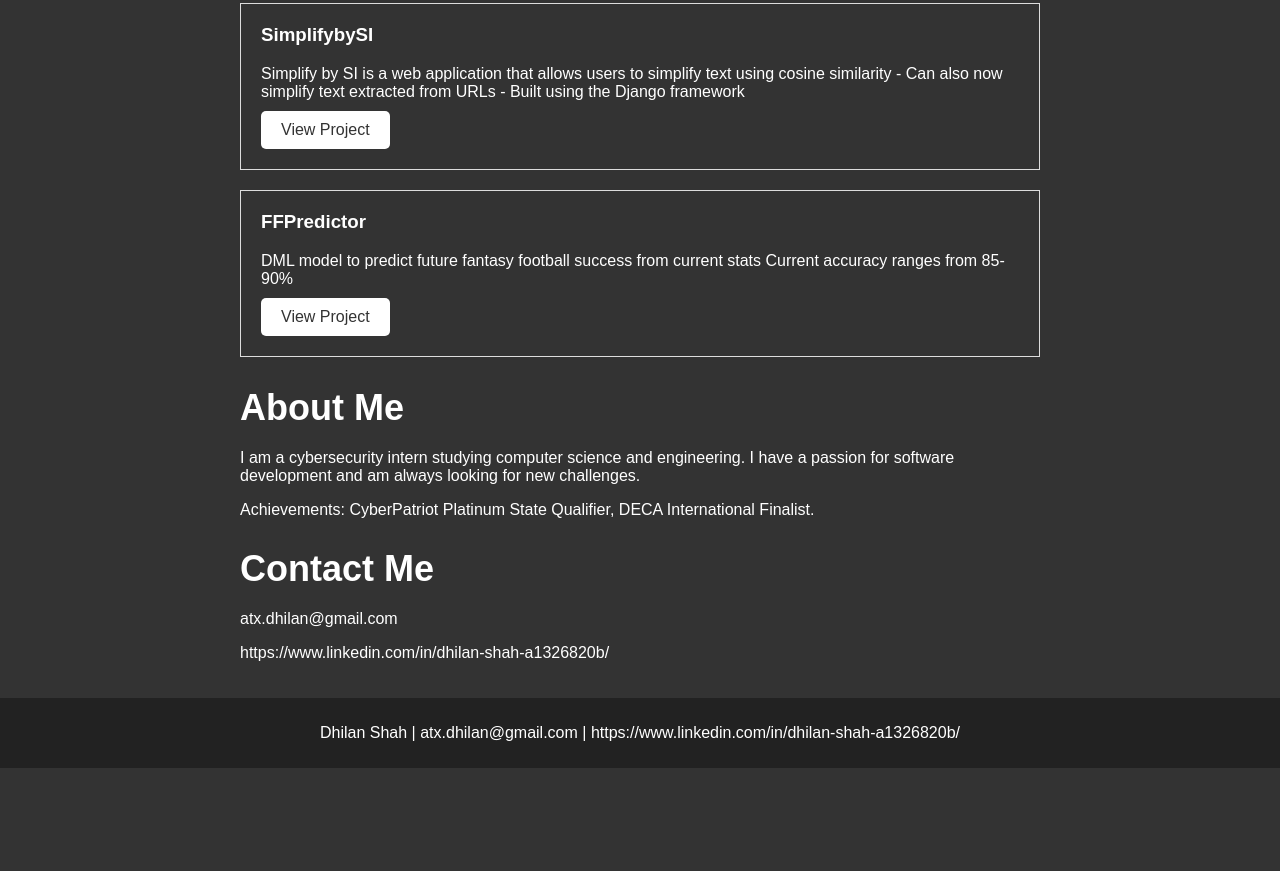
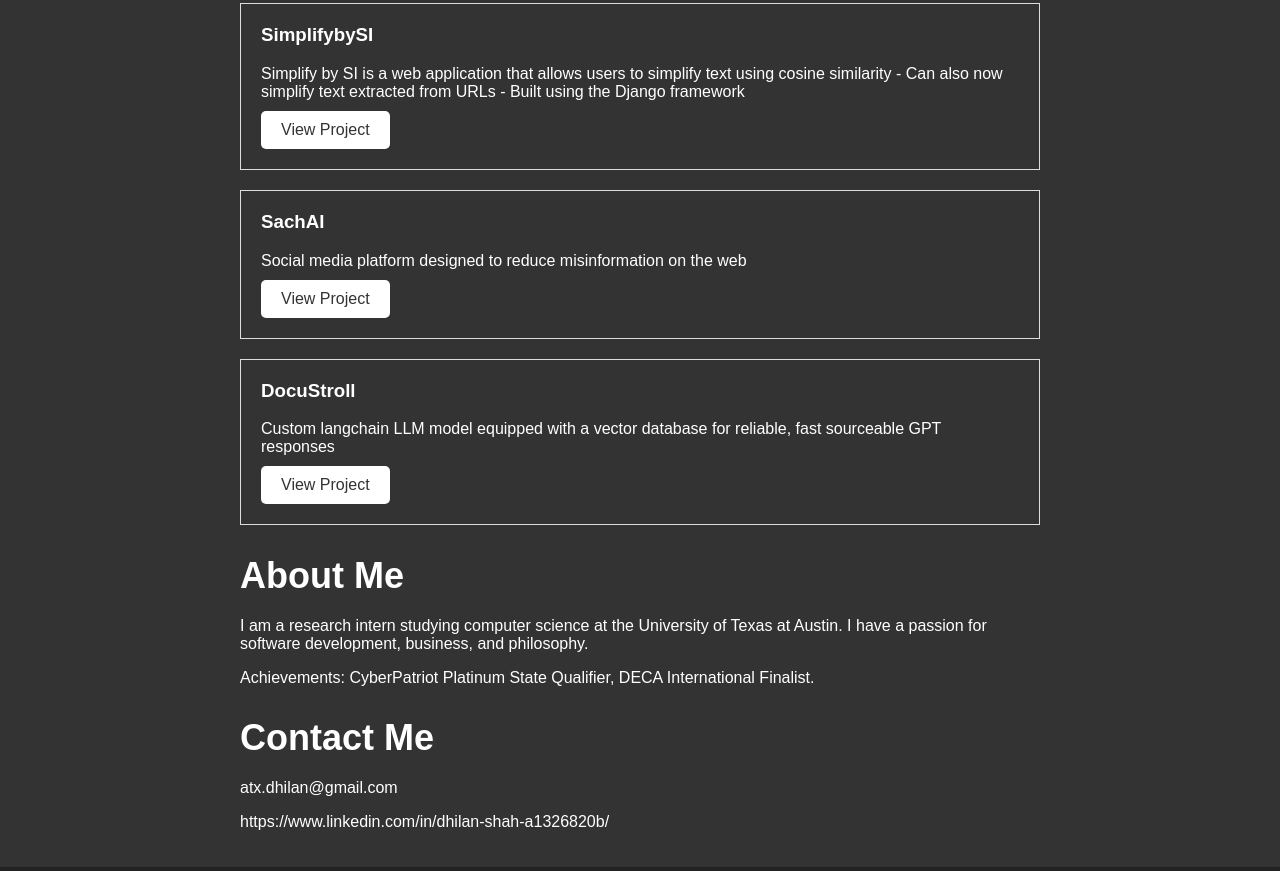
Before and after one commit to ATX24/portfolio, a plain HTML site: page index.html in a window 1280 px wide. Shown: the part 542-1413 px from the top of the page. Before the commit the page ends 1310 px from the top, so only its background shows below. Drawn offline with Linux system fonts and the light colour scheme.

Commit message:
Update index.html

```diff
--- a/index.html
+++ b/index.html
@@ -29,7 +29,7 @@
       <a href="#projects" class="button">View Projects</a>
     </section>
     <section id="projects">
-      <h2>My Projects</h2>
+      <h2>Current Projects</h2>
       <div class="project">
         <h3>NoWasteAI API</h3>
         <p>Will soon be a publicly available API
@@ -47,15 +47,19 @@
         <a href="http://www.simplifybysi.com/">View Project</a>
       </div>
       <div class="project">
-        <h3>FFPredictor</h3>
-        <p>DML model to predict future fantasy football success from current stats
-            Current accuracy ranges from 85-90% </p>
-        <a href="https://github.com/ATX24/FFPredictor">View Project</a>
+        <h3>SachAI</h3>
+        <p> Social media platform designed to reduce misinformation on the web </p>
+        <a href="https://github.com/ATX24">View Project</a>
+      </div>
+      <div class="project">
+        <h3>DocuStroll</h3>
+        <p> Custom langchain LLM model equipped with a vector database for reliable, fast sourceable GPT responses </p>
+        <a href="">View Project</a>
       </div>
     </section>
     <section id="about">
       <h2>About Me</h2>
-      <p>I am a cybersecurity intern studying computer science and engineering. I have a passion for software development and am always looking for new challenges.  </p>
+      <p>I am a research intern studying computer science at the University of Texas at Austin. I have a passion for software development, business, and philosophy.  </p>
       <p>Achievements: CyberPatriot Platinum State Qualifier, DECA International Finalist.</p>
     </section>
     <section id="contact">
```
